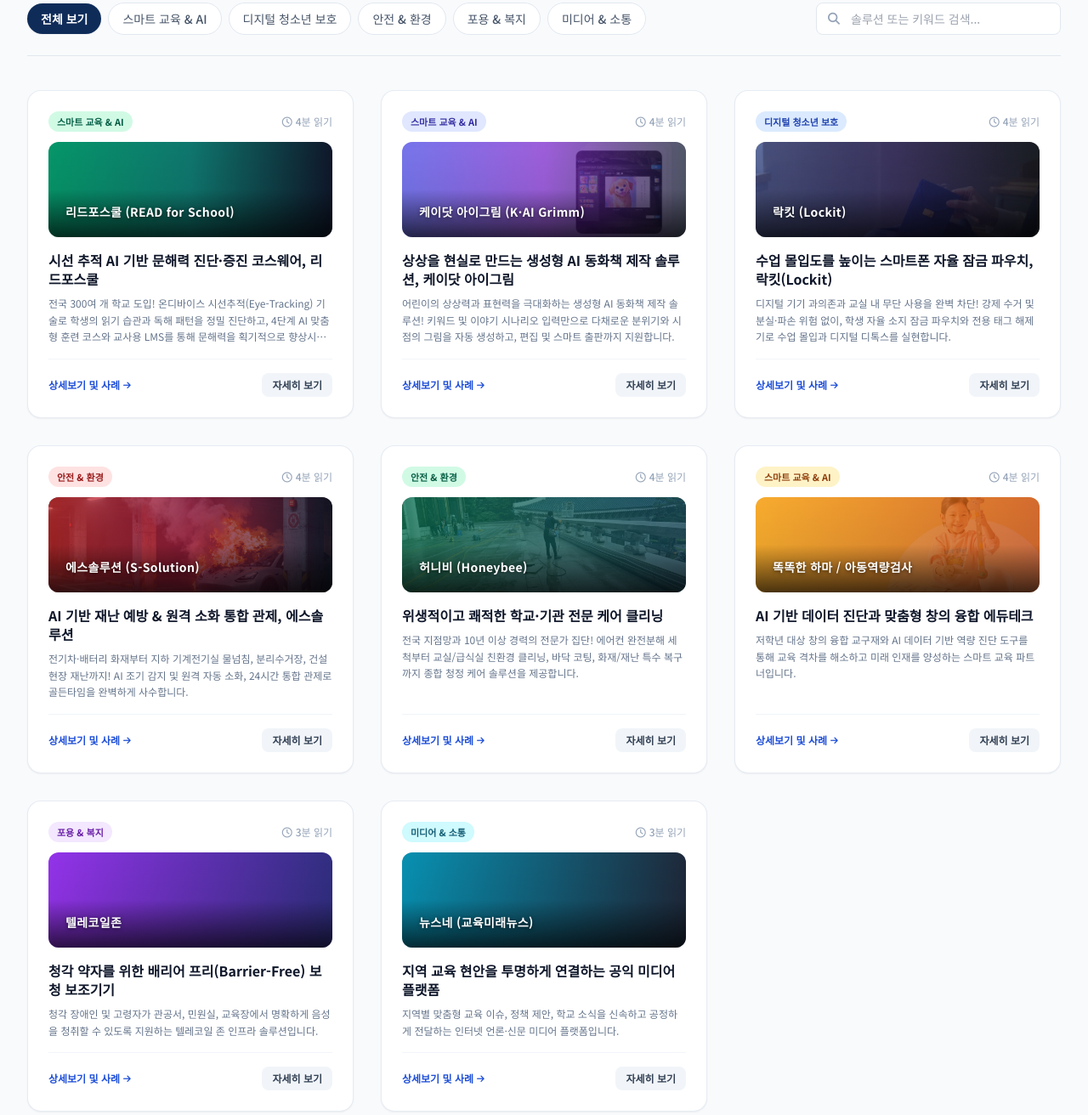
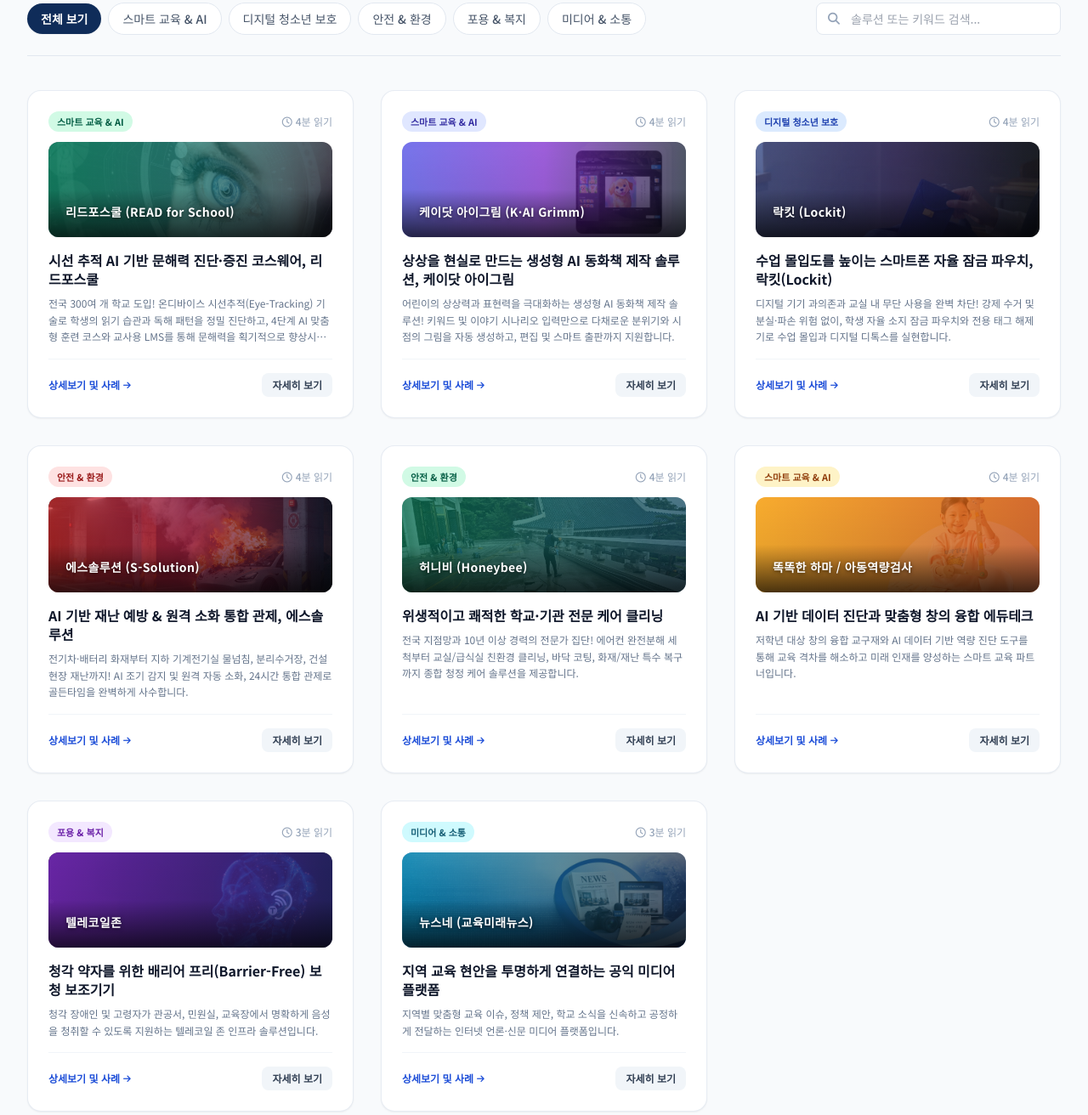
Before and after one commit to herei1271-bit/ieum-cnc-homepage, a website: page index.html in a window 1280 px wide. Shown: the part 2344-3656 px from the top of the page at 85% size. Drawn offline with nearby package versions, Linux system fonts and the light colour scheme.

Commit message:
Add files via upload

```diff
--- a/index.html
+++ b/index.html
@@ -653,6 +653,9 @@
                 readTime: '4분 읽기',
                 gradient: 'from-emerald-600 via-teal-700 to-slate-900',
                 icon: '👁️',
+                image: 'images/read-for-school.jpg',
+                imagePosition: 'center',
+                overlayOpacity: 70,
                 categoryColor: 'bg-emerald-100 text-emerald-800 border-emerald-200',
                 body: `
                     <div class="space-y-6">
@@ -1081,7 +1084,7 @@
                 gradient: 'from-emerald-700 via-teal-800 to-cyan-900',
                 icon: '🐝',
                 image: 'images/honeybee.jpg',
-                imagePosition: 'center',
+                imagePosition: 'top',
                 categoryColor: 'bg-emerald-100 text-emerald-800 border-emerald-200',
                 body: `
                     <div class="space-y-6">
@@ -1211,6 +1214,8 @@
                 readTime: '3분 읽기',
                 gradient: 'from-purple-600 to-indigo-900',
                 icon: '👂',
+                image: 'images/telecoilzone.jpg',
+                imagePosition: 'right',
                 categoryColor: 'bg-purple-100 text-purple-800 border-purple-200',
                 body: `
                     <p class="font-semibold text-slate-900">단 한 사람도 사회적 소통에서 소외되지 않는 따뜻한 세상을 만듭니다.</p>
@@ -1232,6 +1237,8 @@
                 readTime: '3분 읽기',
                 gradient: 'from-cyan-600 to-slate-800',
                 icon: '📰',
+                image: 'images/newsne.jpg',
+                imagePosition: 'right',
                 categoryColor: 'bg-cyan-100 text-cyan-800 border-cyan-200',
                 body: `
                     <p class="font-semibold text-slate-900">소통과 신뢰는 건강한 교육 공동체의 뿌리입니다.</p>
```
Also changed, not shown: images/newsne.jpg (added), images/read-for-school.jpg (added), images/telecoilzone.jpg (added).
